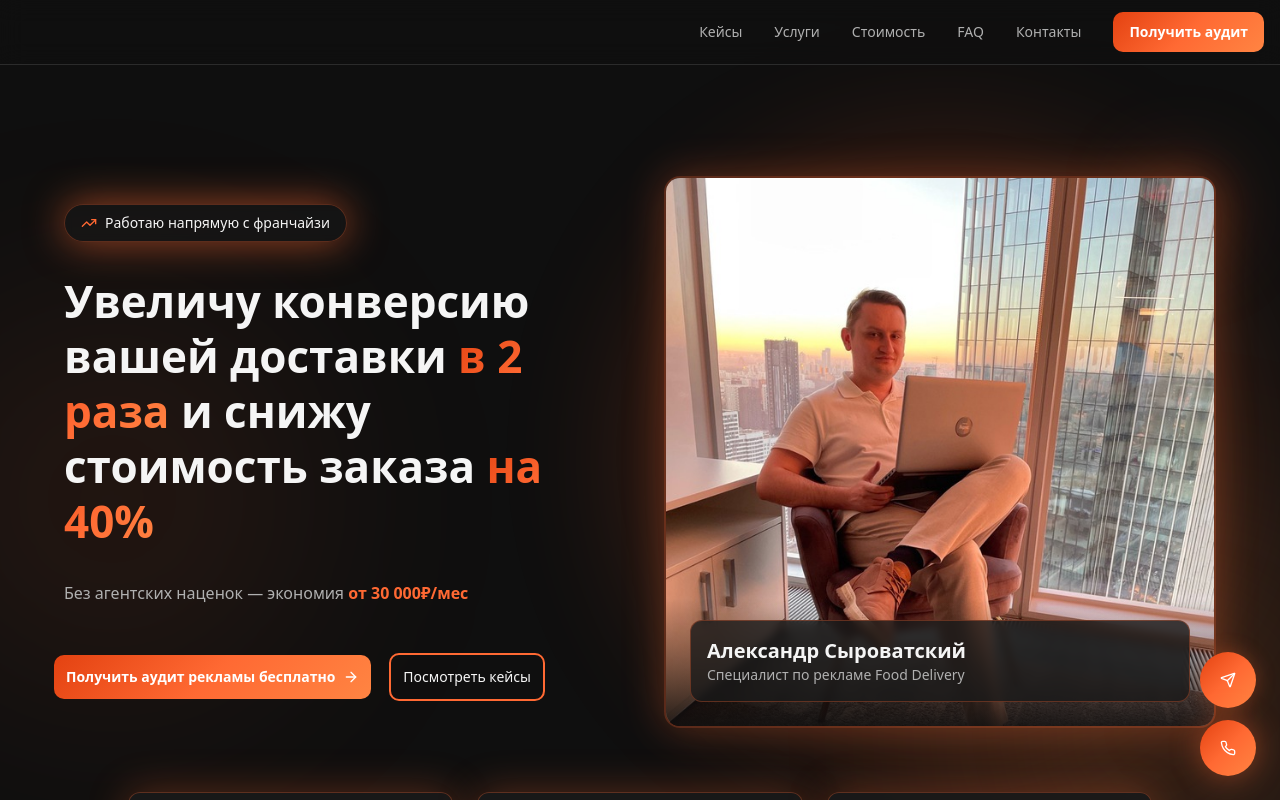
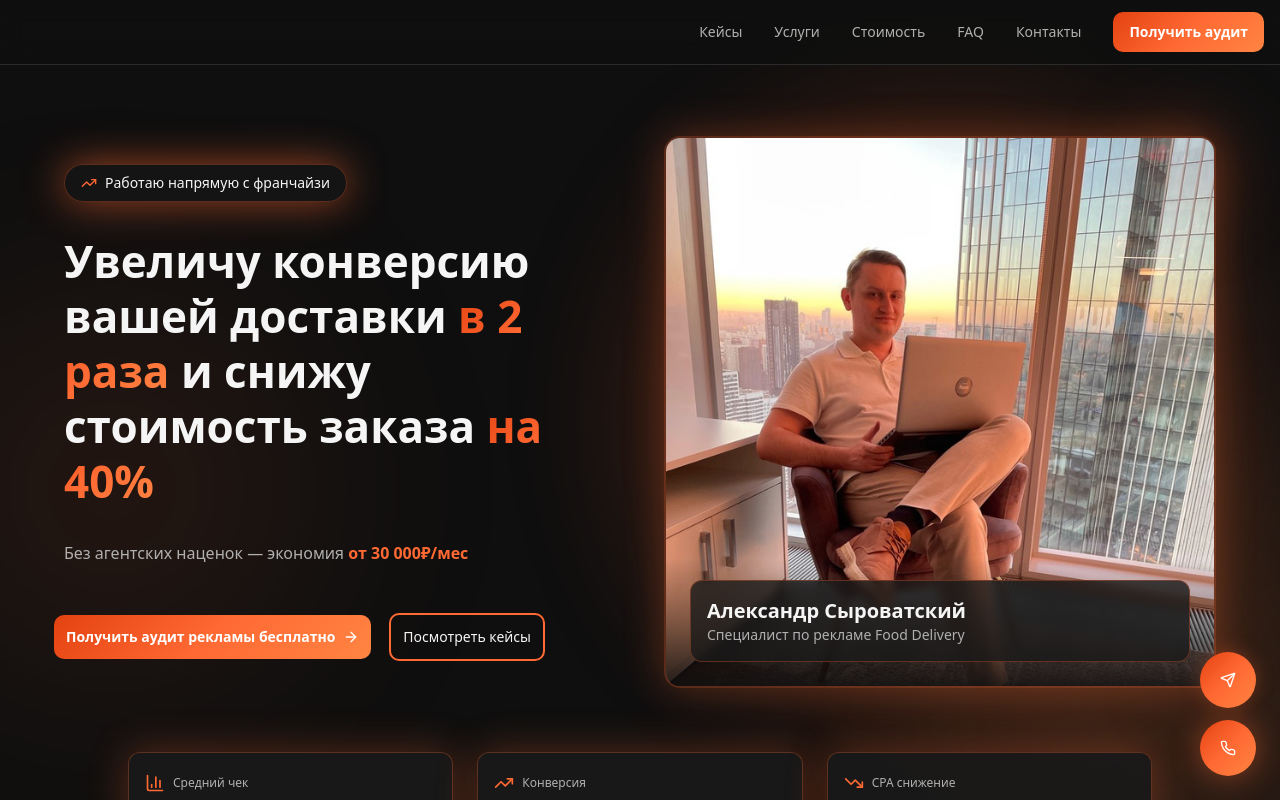
Before and after one commit to easylead01/orange-dine-boost, a React (Vite) app: page / in a window 1280 px wide. Shown: the top 800 px of the page. Built offline with nearby package versions, Linux system fonts and the light colour scheme.

Commit message:
Raise hero section content by 40px

```diff
--- a/src/components/HeroSection.tsx
+++ b/src/components/HeroSection.tsx
@@ -18,7 +18,7 @@ const HeroSection = () => {
         <div className="absolute bottom-1/4 -right-20 w-96 h-96 bg-brand-orange-light/20 rounded-full blur-[120px] animate-pulse delay-1000" />
       </div>
 
-      <div className="container mx-auto px-4 py-12 md:py-20 relative z-10">
+      <div className="container mx-auto px-4 py-12 md:py-20 relative z-10 -mt-10 md:-mt-10">
         <div className="max-w-6xl mx-auto">
           <div className="grid lg:grid-cols-2 gap-6 md:gap-12 items-center">
             {/* Left column - Text content */}
```
